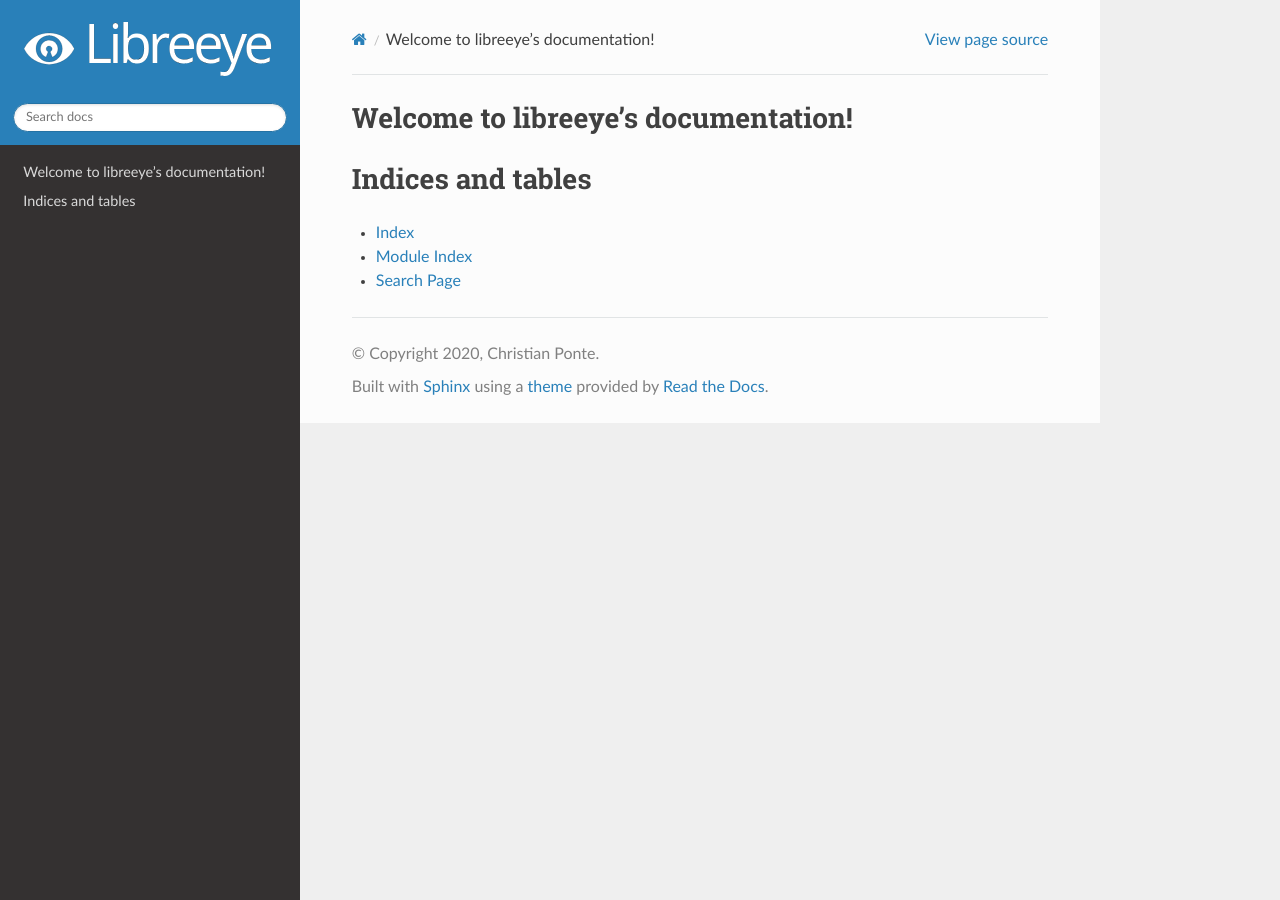
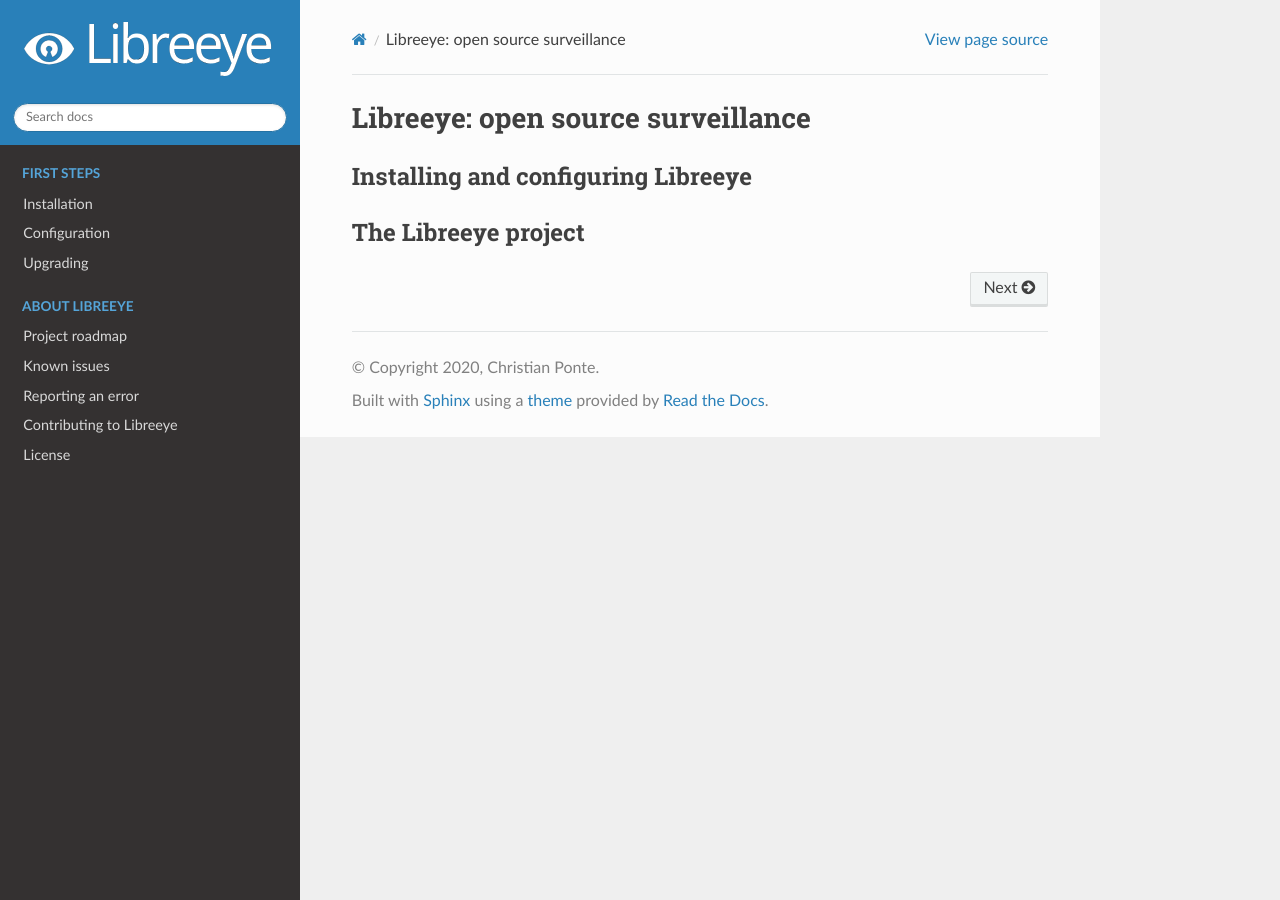
Before and after one commit to chponte/libreeye, a Sphinx documentation site: the page built from docs/index.rst, in a window 1280 px wide. Built offline with Sphinx 7.4.7 and the Read the Docs theme 2.0.0, drawn with Linux system fonts in a browser that asks for light colours; the version number could not be read and is left out.

Commit message:
Create basic docs structure

```diff
--- a/docs/index.rst
+++ b/docs/index.rst
@@ -1,20 +1,29 @@
-.. libreeye documentation master file, created by
-   sphinx-quickstart on Thu Aug 20 19:00:59 2020.
-   You can adapt this file completely to your liking, but it should at least
-   contain the root `toctree` directive.
+Libreeye: open source surveillance
+=========================================
 
-Welcome to libreeye's documentation!
-====================================
+
+Installing and configuring Libreeye
+-------------------------------------------
 
 .. toctree::
    :maxdepth: 2
-   :caption: Contents:
+   :hidden:
+   :caption: First steps
 
+   /install/installation
+   /install/configuration
+   /install/upgrading
 
+The Libreeye project
+-------------------------------------------
 
-Indices and tables
-==================
+.. toctree::
+   :maxdepth: 2
+   :hidden:
+   :caption: About Libreeye
 
-* :ref:`genindex`
-* :ref:`modindex`
-* :ref:`search`
+   /project/roadmap
+   /project/issues
+   /project/report
+   /project/contributing
+   /project/license
--- /dev/null
+++ b/docs/install/upgrading.rst
@@ -0,0 +1,2 @@
+Upgrading
+=========================================
--- /dev/null
+++ b/docs/project/contributing.rst
@@ -0,0 +1,2 @@
+Contributing to Libreeye
+=========================================
--- /dev/null
+++ b/docs/project/issues.rst
@@ -0,0 +1,2 @@
+Known issues
+=========================================
--- /dev/null
+++ b/docs/project/license.rst
@@ -0,0 +1,2 @@
+License
+=========================================
--- /dev/null
+++ b/docs/project/report.rst
@@ -0,0 +1,2 @@
+Reporting an error
+=========================================
--- /dev/null
+++ b/docs/project/roadmap.rst
@@ -0,0 +1,2 @@
+Project roadmap
+=========================================
```
Also changed, not shown: docs/install/configuration.rst (added, +11 -0 lines), docs/install/installation.rst (added, +8 -0 lines).
